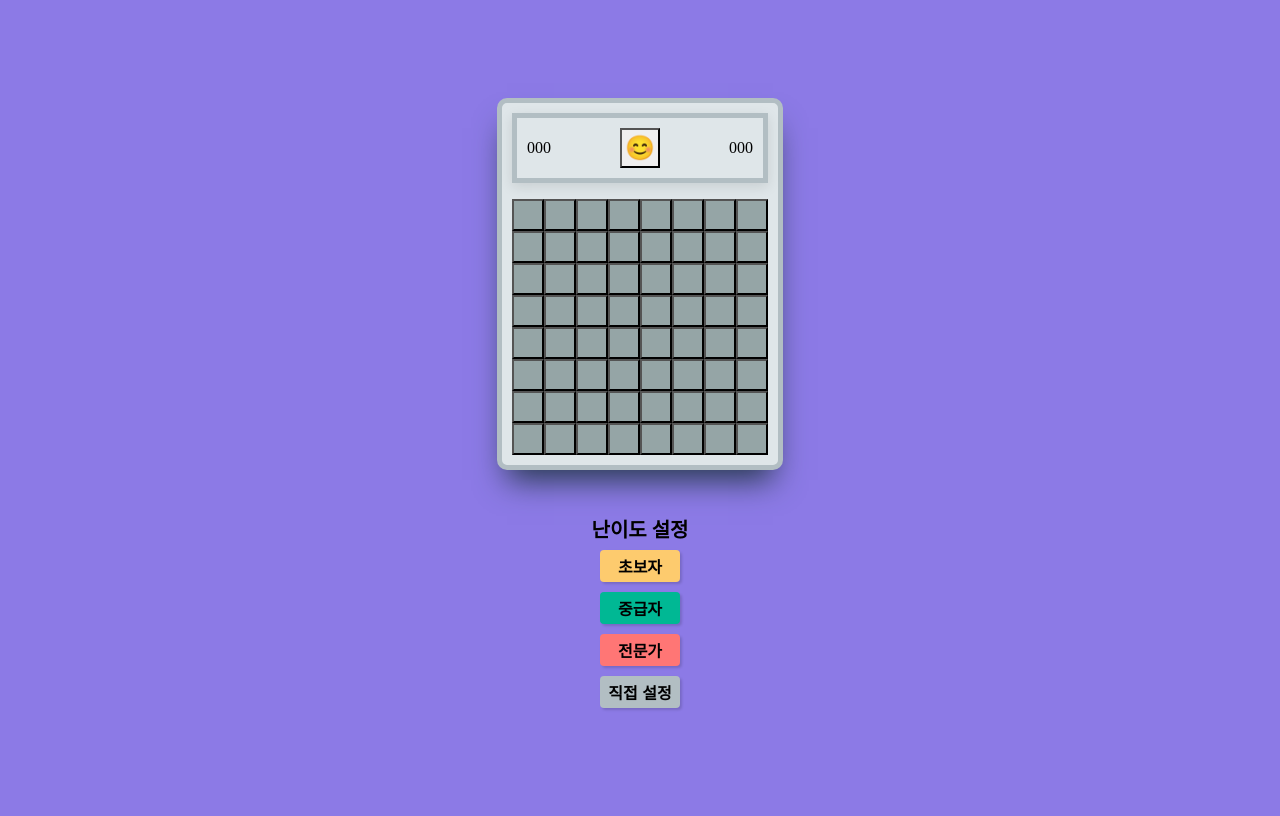
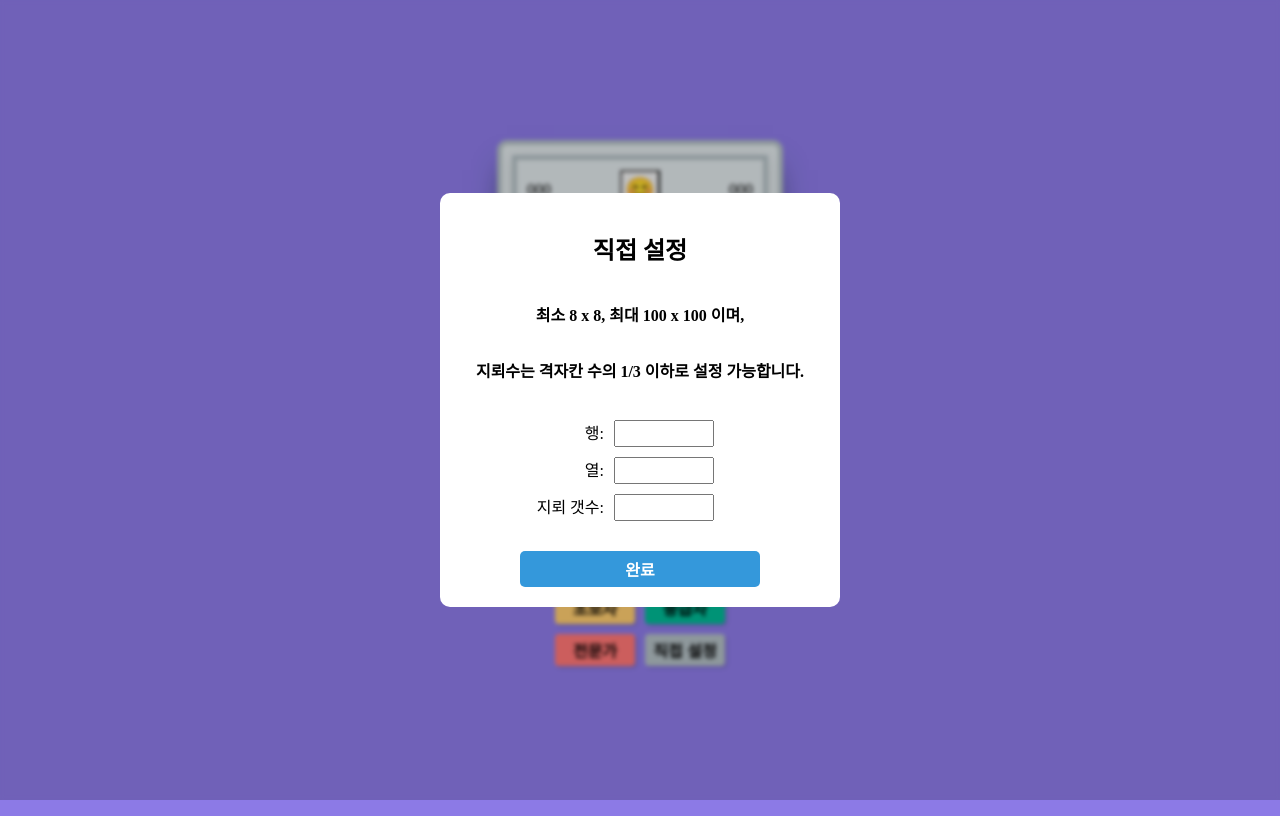
Before and after one commit to Yongveloper/minesweeper, a React (Vite) app: page / in a window 1280 px wide. Built offline with nearby package versions, Linux system fonts and the light colour scheme.

Commit message:
feat: 직접 설정 모달 생성

```diff
--- a/src/components/Footer/Footer.styles.ts
+++ b/src/components/Footer/Footer.styles.ts
@@ -16,8 +16,8 @@ export const Container = styled.div`
 `;
 
 export const ButtonContainer = styled.div`
-  display: flex;
-  flex-direction: column;
+  display: grid;
+  grid-template-columns: repeat(2, 1fr);
   gap: 10px;
   button {
     border: none;
--- a/src/components/Footer/Footer.tsx
+++ b/src/components/Footer/Footer.tsx
@@ -2,6 +2,7 @@ import { useDispatch } from 'react-redux';
 import * as F from './Footer.styles';
 import { resetGame } from '../../store/gameSlice';
 import { LEVELS } from '../../types';
+import Modal from '../Modal';
 
 // - Beginner (8X8) 지뢰 10개, Intermediate (16X16) 지뢰 40개, Expert (32X16) 지뢰 100개
 // - Custom (가로, 세로, 지뢰 수 조정 가능)
@@ -43,6 +44,7 @@ function Footer() {
           직접 설정
         </button>
       </F.ButtonContainer>
+      <Modal />
     </F.Container>
   );
 }
--- /dev/null
+++ b/src/components/Modal/Modal.styles.ts
@@ -0,0 +1,82 @@
+import styled from 'styled-components';
+
+export const Background = styled.div`
+  position: absolute;
+  display: flex;
+  justify-content: center;
+  align-items: center;
+  width: 100%;
+  height: 100%;
+  top: 0;
+  left: 0;
+  z-index: 998;
+  background: rgba(0, 0, 0, 0.2);
+  backdrop-filter: blur(2px);
+`;
+
+export const Card = styled.div`
+  min-width: 400px;
+  min-height: 200px;
+  z-index: 999;
+  background: white;
+  border-radius: 10px;
+  display: flex;
+  flex-direction: column;
+  justify-content: center;
+  align-items: center;
+  padding: 20px;
+  gap: 20px;
+`;
+
+export const TitleContainer = styled.div`
+  display: flex;
+  flex-direction: column;
+  justify-content: center;
+  align-items: center;
+  line-height: 1.5;
+
+  h2 {
+    font-size: 24px;
+    font-weight: bold;
+  }
+  h3 {
+    font-size: 16px;
+  }
+`;
+
+export const ContentsContainer = styled.div`
+  display: flex;
+  flex-direction: column;
+  align-items: center;
+  gap: 10px;
+
+  .input-container {
+    width: 300px;
+    display: flex;
+    gap: 10px;
+
+    span {
+      width: 90px;
+      display: flex;
+      justify-content: flex-end;
+      align-items: center;
+      margin-left: 24px;
+    }
+    input {
+      padding: 4px;
+      width: 100px;
+    }
+  }
+
+  button {
+    width: 240px;
+    padding: 4px;
+    font-size: 16px;
+    padding: 18px;
+    background: #3498db;
+    color: white;
+    border: none;
+    border-radius: 5px;
+    margin-top: 20px;
+  }
+`;
--- /dev/null
+++ b/src/components/Modal/Modal.tsx
@@ -0,0 +1,33 @@
+import * as M from './Modal.styles';
+
+function Modal() {
+  return (
+    <M.Background>
+      <M.Card>
+        <M.TitleContainer>
+          <h2>직접 설정</h2>
+          <h3>최소 8 x 8, 최대 100 x 100 이며,</h3>
+          <h3>지뢰수는 격자칸 수의 1/3 이하로 설정 가능합니다.</h3>
+        </M.TitleContainer>
+        <M.ContentsContainer>
+          <div className="input-container">
+            <span>행:</span>
+            <input type="number" max={100} />
+          </div>
+          <div className="input-container">
+            <span>열:</span>
+            <input type="text" />
+          </div>
+          <div className="input-container">
+            <span>지뢰 갯수:</span>
+
+            <input type="text" />
+          </div>
+          <button>완료</button>
+        </M.ContentsContainer>
+      </M.Card>
+    </M.Background>
+  );
+}
+
+export default Modal;
--- /dev/null
+++ b/src/components/Modal/index.tsx
@@ -0,0 +1,3 @@
+import Modal from './Modal';
+
+export default Modal;
```
